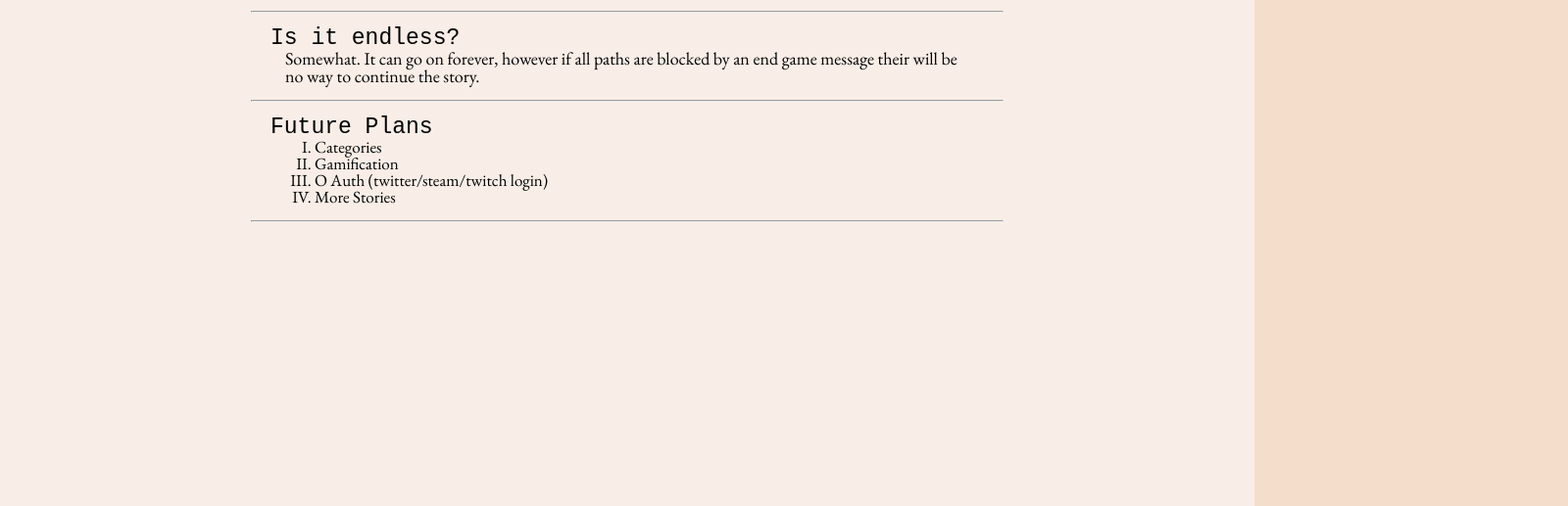
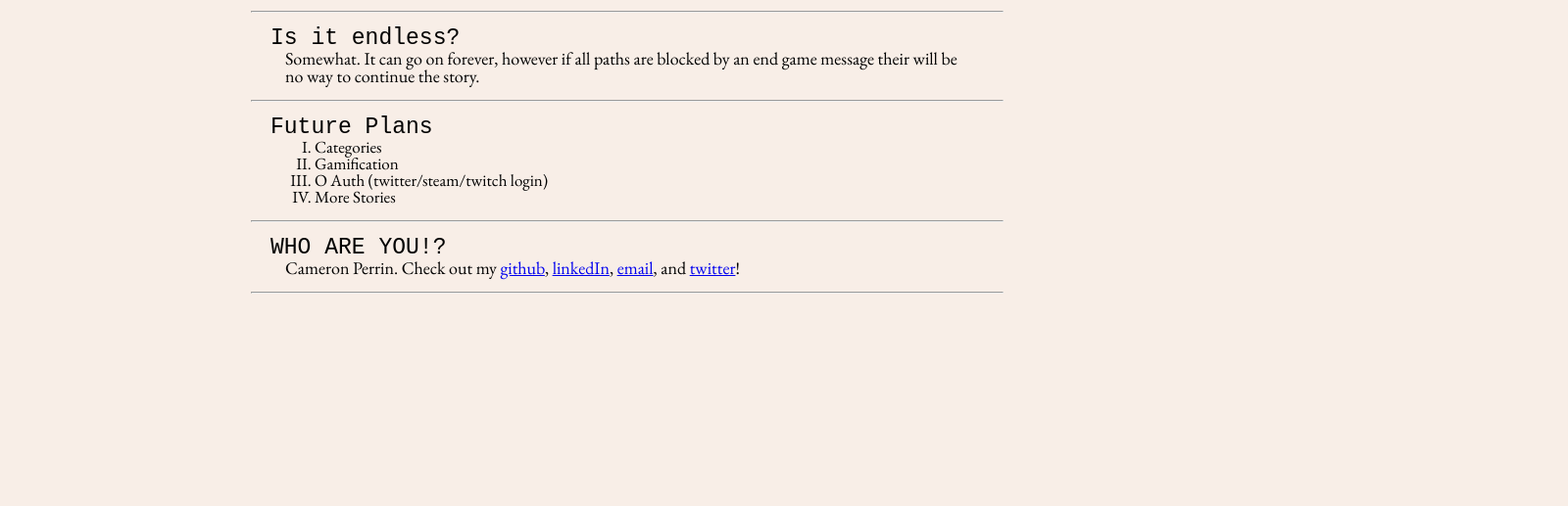
Before and after one commit to CameronPerrin/WDI_LDN_PROJECT4, a website: page public/index.html in a window 1280 px wide. Shown: the part 333-850 px from the top of the page at 98% size, 1600 px wide, since content can reach past the window. After the commit the page ends 800 px from the top, so only its background shows below. Drawn offline with nearby package versions, Linux system fonts and the light colour scheme; some packages are replaced by stand-ins of ours; a script that the page names is missing; a web font is replaced by a local one.

Commit message:
some typos fixed

```diff
--- a/db/seeds.js
+++ b/db/seeds.js
@@ -27,7 +27,7 @@ cameron.save(function(err, user) {
 
 var chapter1_1_1_2 = new Chapter({
   buttonText: "ask them who they are",
-  content: "They introduce themselves left to right. The tallest tan one with blond hair introduces himslef as Ed. The tall curly haired one introduces himself as Jeremy. The shorter one with long red hair introduces her self as Bex. BEfore you can say anything a fourth person steps from the shadows and introduces himslef as Shu. He has short black hair and thin glasses. 'We are zombie hunters welcome Kobus', explains Shu. 'How does he know my name!', you think.",
+  content: "They introduce themselves left to right. The tallest tan one with blond hair introduces himslef as Ed. The tall curly haired one introduces himself as Jeremy. The shorter one with long red hair introduces her self as Bex. Before you can say anything a fourth person steps from the shadows and introduces himslef as Shu. He has short black hair and thin glasses. 'We are zombie hunters welcome Kobus', explains Shu. 'How does he know my name!', you think.",
   topLevel: false,
   optionOneText: "Ask them for their help",
   optionTwoText: "Find a way to escape",
@@ -73,7 +73,7 @@ chapter1_1_1.save(function(err, chapter) {
 
 var chapter1_1_2_2 = new Chapter({
   buttonText: "go peacefully",
-  content: "They grab you by your arms and you willingly walk with them. They bring to a large palace made of what looks like sandstone. The entrance room is alrge and filled with many doors. The guards take you through on of these dooors. There is a man waiting on the other side sitting in a highchair behind a  booth. He has on a uniform that makes him look like he is in a marching band. One of the guards says, 'This man was caught making a scene.' The other guard explains, 'He was yelling and shouting at citizens.' The figure behind the booth asks, 'is he wounded?' You look down to see a large blood stain on your torso. 'No', the guard explains. the figure gestures for them to move you away and says, 'give him 4 days in jail, if he has friends they will come get him.' Before you can respond the guards move out the door and into another. This room is a long hallway with cells on either side as far as the eye can see. you hear distant screams.",
+  content: "They grab you by your arms and you willingly walk with them. They bring to a large palace made of what looks like sandstone. The entrance room is large and filled with many doors. The guards take you through one of these doors. There is a man waiting on the other side sitting in a highchair behind a  booth. He has on a uniform that makes him look like he is in a marching band. One of the guards says, 'This man was caught making a scene.' The other guard explains, 'He was yelling and shouting at citizens.' The figure behind the booth asks, 'is he wounded?' You look down to see a large blood stain on your torso suprises you. 'No', the guard explains. the figure gestures for them to move you away and says, 'give him 4 days in jail, if he has friends they will come get him.' Before you can respond the guards move out the door and into another. This room is a long hallway with cells on either side as far as the eye can see. you hear distant screams.",
   topLevel: false,
   optionOneText: "Fight their attempt to jail you",
   optionTwoText: "Accept your fate and let them take you to your cell",
--- a/public/scss/app.scss
+++ b/public/scss/app.scss
@@ -11,12 +11,13 @@ $medC: #F4DECB;
 $darkC: #94618E;
 $darkerC: #49274A;
 
-// .wrapper{
-//   overflow-x: hidden;
-//   &::-webkit-scrollbar {
-//     display: none;
-//   }
-// }
+.wrapper{
+  overflow-x: hidden;
+  height: 100vh;
+  &::-webkit-scrollbar {
+    display: none;
+  }
+}
 
 body{
   // overflow-x: hidden;
--- a/public/templates/home.html
+++ b/public/templates/home.html
@@ -21,4 +21,12 @@
       <li>More Stories</li>
     </ol>
   <hr>
+  <h3>WHO ARE YOU!?</h3>
+  <p>Cameron Perrin. Check out my
+    <a href="https://github.com/CameronPerrin">github</a>,
+    <a href="https://www.linkedin.com/in/cameron-perrin-242542121">linkedIn</a>,
+    <a href="mailto:perrin.cameron@gmail.com">email</a>,
+    and <a href="https://twitter.com/slowlysmiles">twitter</a>!
+  </p>
+  <hr>
 </div>
```
Also changed, not shown: public/css/app.css, 1 other file.
